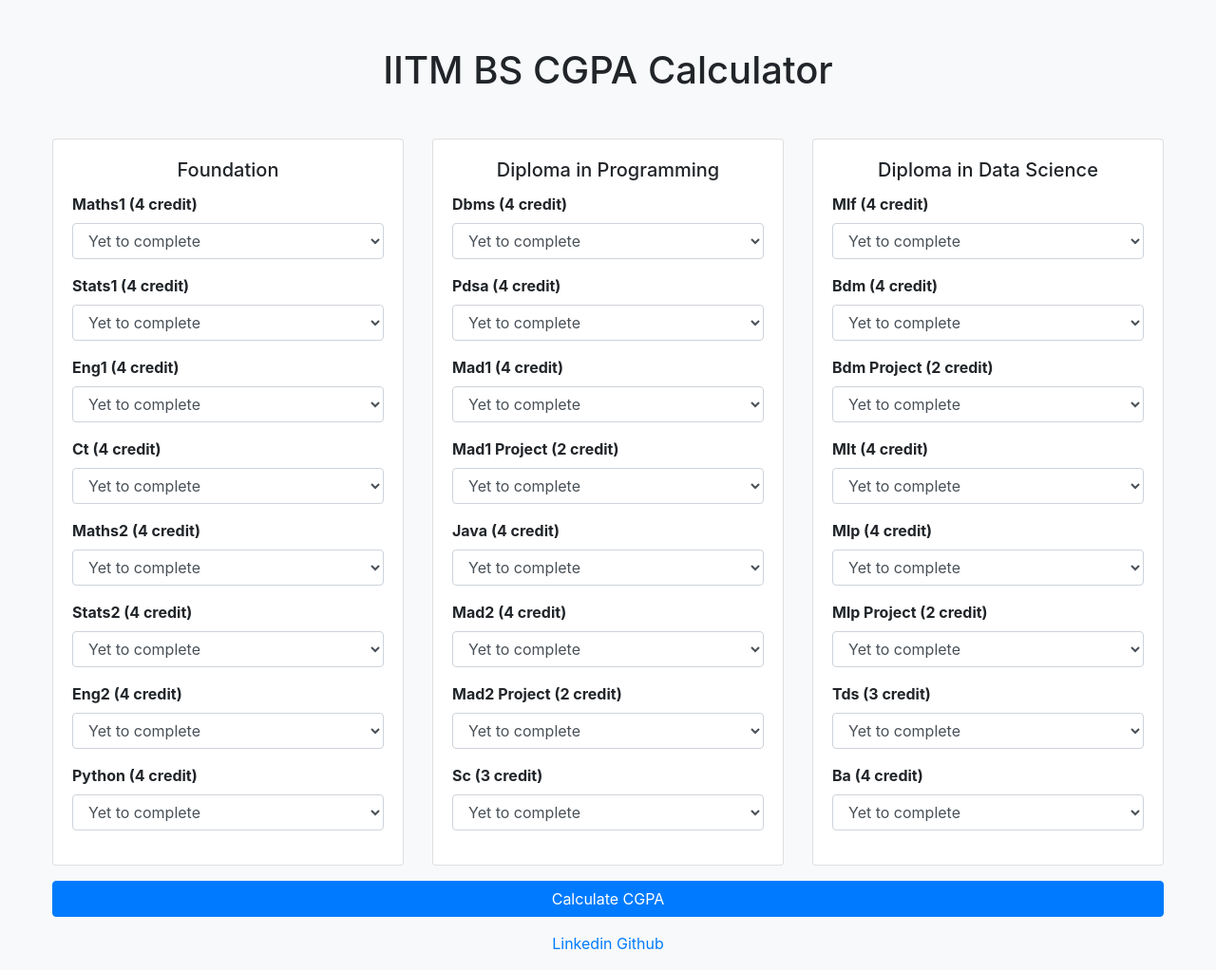
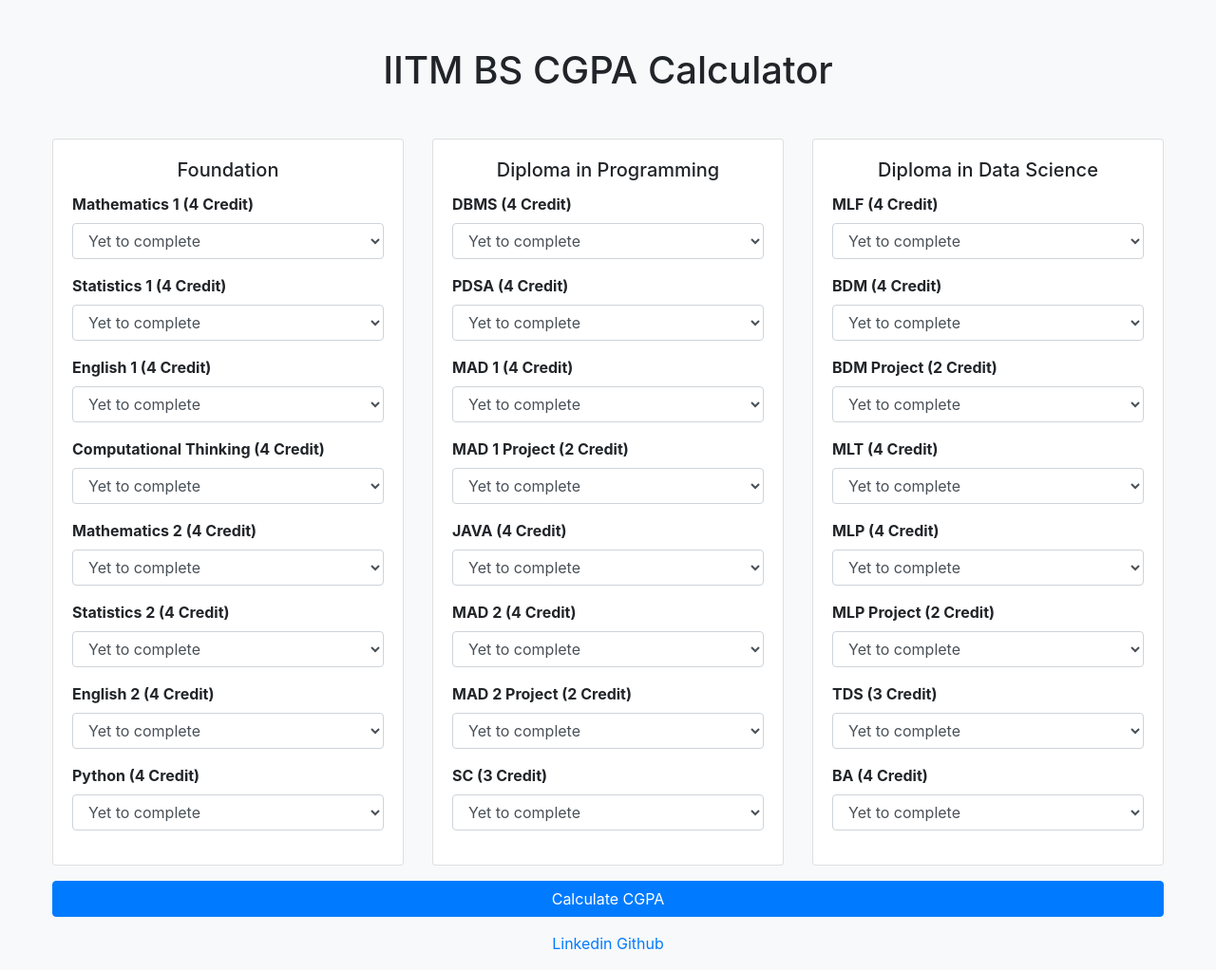
Before and after one commit to rajarshiroydev/iitm_bs_cgpa_calculator, a Flask app: page / in a window 1280 px wide. Shown: the whole page at 95% size. Before the commit the page ends 1000 px from the top, so only its background shows below. Run offline with Flask 2, Linux system fonts and the light colour scheme; some libraries are stand-ins or nearby versions.

Commit message:
formatted subject headings and added margin below socials

```diff
--- a/app.py
+++ b/app.py
@@ -4,30 +4,30 @@
 
 # Credits for different subjects
 credits = {
-    "maths1": 4,
-    "stats1": 4,
-    "eng1": 4,
-    "ct": 4,
-    "maths2": 4,
-    "stats2": 4,
-    "eng2": 4,
-    "python": 4,
-    "dbms": 4,
-    "pdsa": 4,
-    "mad1": 4,
-    "mad1_project": 2,
-    "java": 4,
-    "mad2": 4,
-    "mad2_project": 2,
-    "sc": 3,
-    "mlf": 4,
-    "bdm": 4,
-    "bdm_project": 2,
-    "mlt": 4,
-    "mlp": 4,
-    "mlp_project": 2,
-    "tds": 3,
-    "ba": 4,
+    "Mathematics 1": 4,
+    "Statistics 1": 4,
+    "English 1": 4,
+    "Computational Thinking": 4,
+    "Mathematics 2": 4,
+    "Statistics 2": 4,
+    "English 2": 4,
+    "Python": 4,
+    "DBMS": 4,
+    "PDSA": 4,
+    "MAD 1": 4,
+    "MAD 1 Project": 2,
+    "JAVA": 4,
+    "MAD 2": 4,
+    "MAD 2 Project": 2,
+    "SC": 3,
+    "MLF": 4,
+    "BDM": 4,
+    "BDM Project": 2,
+    "MLT": 4,
+    "MLP": 4,
+    "MLP Project": 2,
+    "TDS": 3,
+    "BA": 4,
 }
 
 # Grade values
@@ -35,36 +35,36 @@
 
 # Categorize courses
 foundation_courses = [
-    "maths1",
-    "stats1",
-    "eng1",
-    "ct",
-    "maths2",
-    "stats2",
-    "eng2",
-    "python",
+    "Mathematics 1",
+    "Statistics 1",
+    "English 1",
+    "Computational Thinking",
+    "Mathematics 2",
+    "Statistics 2",
+    "English 2",
+    "Python",
 ]
 
 diploma_programming_courses = [
-    "dbms",
-    "pdsa",
-    "mad1",
-    "mad1_project",
-    "java",
-    "mad2",
-    "mad2_project",
-    "sc",
+    "DBMS",
+    "PDSA",
+    "MAD 1",
+    "MAD 1 Project",
+    "JAVA",
+    "MAD 2",
+    "MAD 2 Project",
+    "SC",
 ]
 
 diploma_data_science_courses = [
-    "mlf",
-    "bdm",
-    "bdm_project",
-    "mlt",
-    "mlp",
-    "mlp_project",
-    "tds",
-    "ba",
+    "MLF",
+    "BDM",
+    "BDM Project",
+    "MLT",
+    "MLP",
+    "MLP Project",
+    "TDS",
+    "BA",
 ]
 
 
--- a/templates/index.html
+++ b/templates/index.html
@@ -53,8 +53,8 @@
                             <h5 class="card-title text-center">Foundation</h5>
                             {% for subject in foundation_courses %}
                             <div class="form-group">
-                                <label for="{{ subject }}">{{ subject.replace('_', ' ').title() }} ({{ credits[subject]
-                                    }} credit)</label>
+                                <label for="{{ subject }}">{{ subject.replace('_', ' ') }} ({{ credits[subject]
+                                    }} Credit)</label>
                                 <select class="form-control" name="{{ subject }}" id="{{ subject }}">
                                     <option value="YTC" {% if grades[subject]=='YTC' %}selected{% endif %}>Yet to
                                         complete</option>
@@ -76,8 +76,8 @@
                             <h5 class="card-title text-center">Diploma in Programming</h5>
                             {% for subject in diploma_programming_courses %}
                             <div class="form-group">
-                                <label for="{{ subject }}">{{ subject.replace('_', ' ').title() }} ({{ credits[subject]
-                                    }} credit)</label>
+                                <label for="{{ subject }}">{{ subject.replace('_', ' ') }} ({{ credits[subject]
+                                    }} Credit)</label>
                                 <select class="form-control" name="{{ subject }}" id="{{ subject }}">
                                     <option value="YTC" {% if grades[subject]=='YTC' %}selected{% endif %}>Yet to
                                         complete</option>
@@ -99,8 +99,8 @@
                             <h5 class="card-title text-center">Diploma in Data Science</h5>
                             {% for subject in diploma_data_science_courses %}
                             <div class="form-group">
-                                <label for="{{ subject }}">{{ subject.replace('_', ' ').title() }} ({{ credits[subject]
-                                    }} credit)</label>
+                                <label for="{{ subject }}">{{ subject.replace('_', ' ') }} ({{ credits[subject]
+                                    }} Credit)</label>
                                 <select class="form-control" name="{{ subject }}" id="{{ subject }}">
                                     <option value="YTC" {% if grades[subject]=='YTC' %}selected{% endif %}>Yet to
                                         complete</option>
@@ -126,7 +126,7 @@
         </div>
         {% endif %}
 
-        <div class="d-flex justify-content-center">
+        <div class="d-flex justify-content-center mb-3">
             <div class="mx-auto">
                 <a href="https://www.linkedin.com/in/rajarshiroydev/" target="_blank">Linkedin</a>
                 <a href="https://github.com/rajarshiroydev" target="_blank">Github</a>
```
